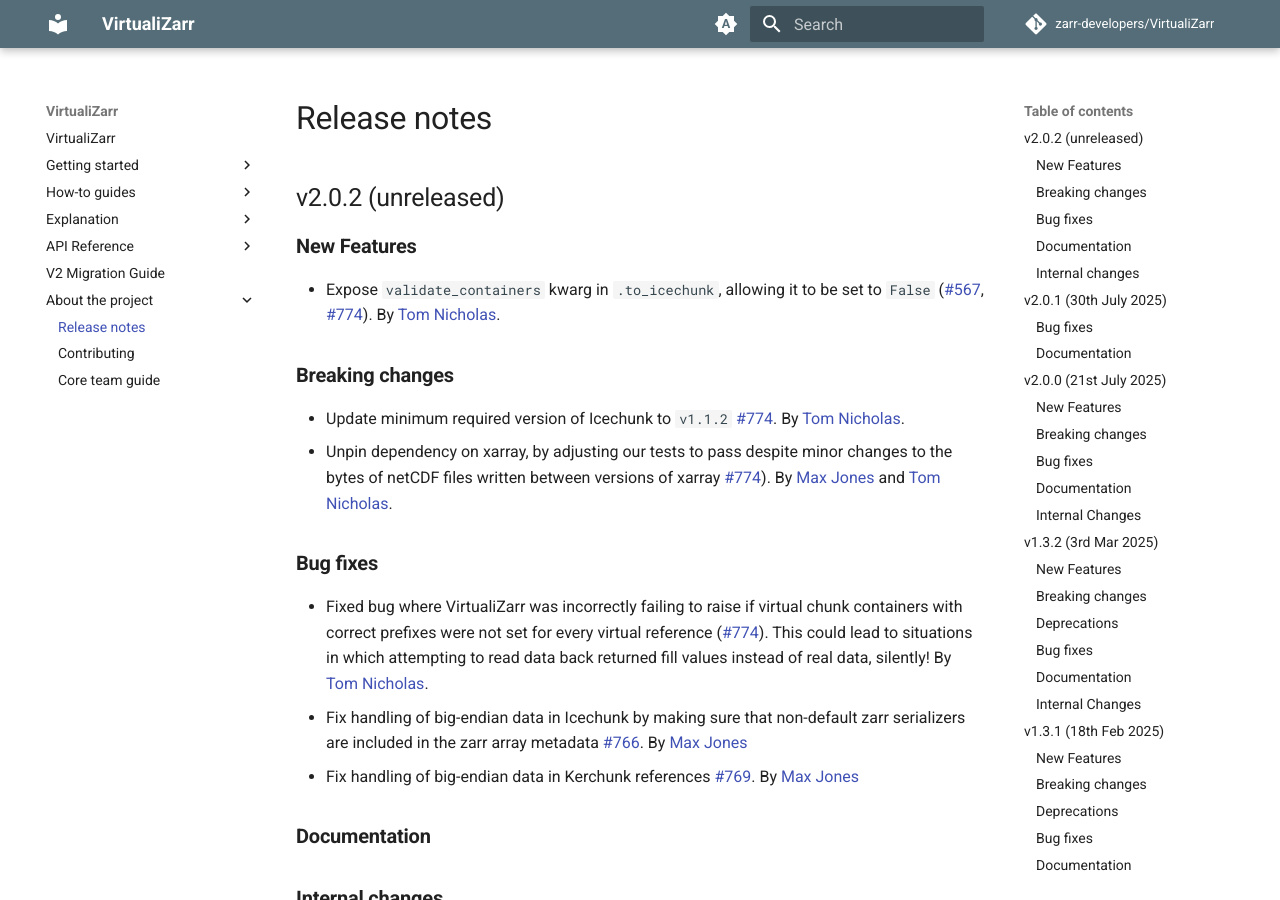
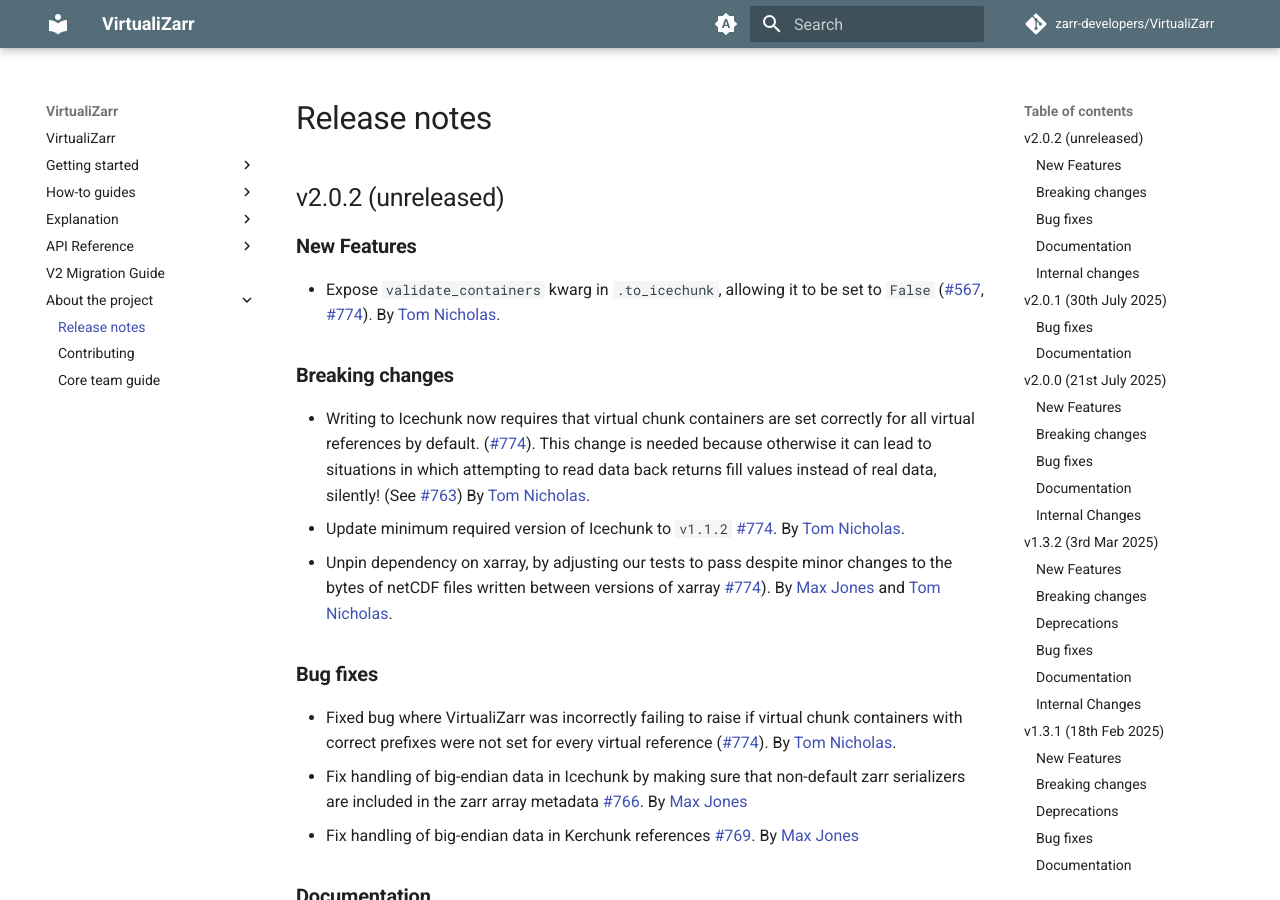
Before and after one commit to zarr-developers/VirtualiZarr, an MkDocs documentation site: the page built from docs/releases.md, in a window 1280 px wide and 900 px high. Built offline with MkDocs 1.6.1 and Material for MkDocs 9.7.7, drawn with Linux system fonts in a browser that asks for light colours; comment, search, counter and statistics services are not loaded; the version menu is left out.

Commit message:
Note breaking change of enforcing virtual chunk containers are correct (#776)

```diff
--- a/docs/releases.md
+++ b/docs/releases.md
@@ -9,6 +9,10 @@
 
 ### Breaking changes
 
+- Writing to Icechunk now requires that virtual chunk containers are set correctly for all virtual references by default.
+  ([#774](https://github.com/zarr-developers/VirtualiZarr/pull/774)).
+  This change is needed because otherwise it can lead to situations in which attempting to read data back returns fill values instead of real data, silently! (See [#763](https://github.com/zarr-developers/VirtualiZarr/pull/763))
+  By [Tom Nicholas](https://github.com/TomNicholas).
 - Update minimum required version of Icechunk to `v1.1.2` [#774](https://github.com/zarr-developers/VirtualiZarr/pull/774). By [Tom Nicholas](https://github.com/TomNicholas).
 - Unpin dependency on xarray, by adjusting our tests to pass despite minor changes to the bytes of netCDF files written between versions of xarray [#774](https://github.com/zarr-developers/VirtualiZarr/pull/774)).
   By [Max Jones](https://github.com/maxrjones) and [Tom Nicholas](https://github.com/TomNicholas).
@@ -16,7 +20,6 @@
 ### Bug fixes
 
 - Fixed bug where VirtualiZarr was incorrectly failing to raise if virtual chunk containers with correct prefixes were not set for every virtual reference ([#774](https://github.com/zarr-developers/VirtualiZarr/pull/774)).
-  This could lead to situations in which attempting to read data back returned fill values instead of real data, silently!
   By [Tom Nicholas](https://github.com/TomNicholas).
 - Fix handling of big-endian data in Icechunk by making sure that non-default zarr serializers are included in the zarr array metadata [#766](https://github.com/zarr-developers/VirtualiZarr/issues/766).
   By [Max Jones](https://github.com/maxrjones)
```
